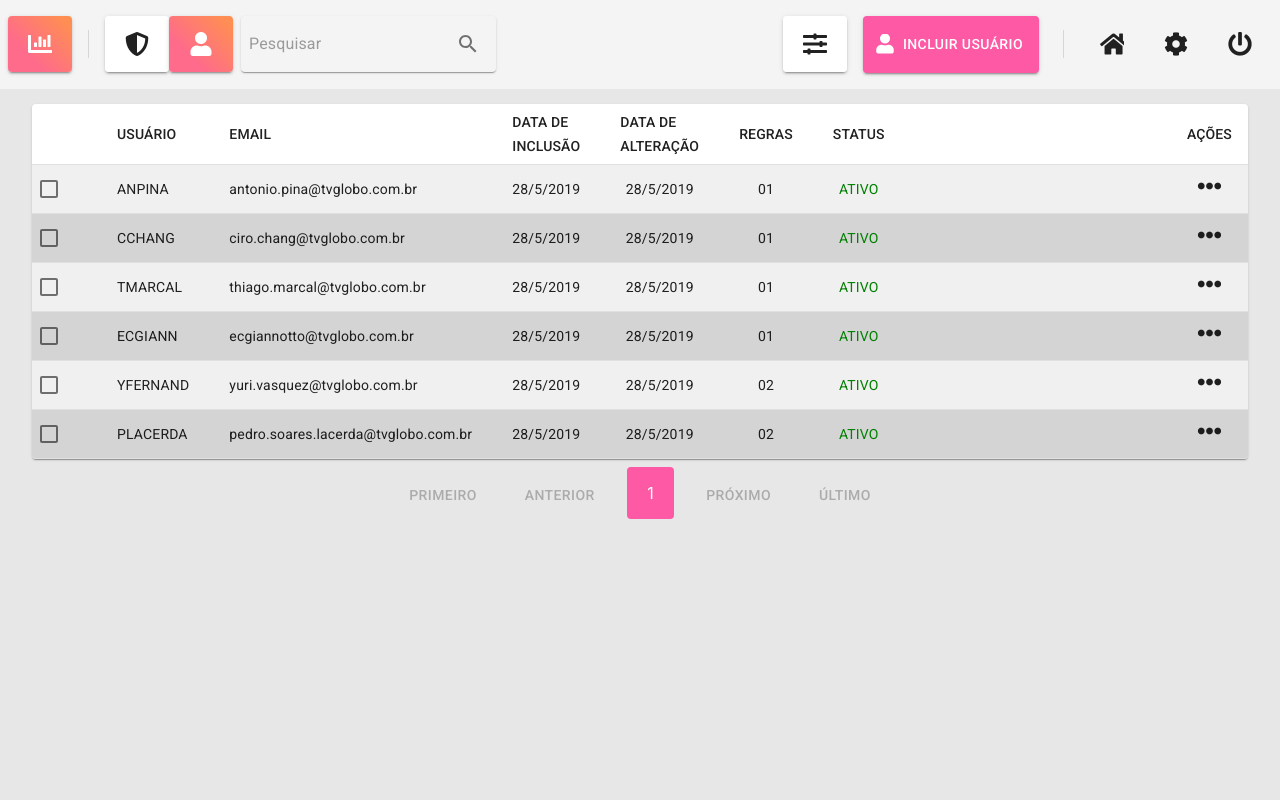
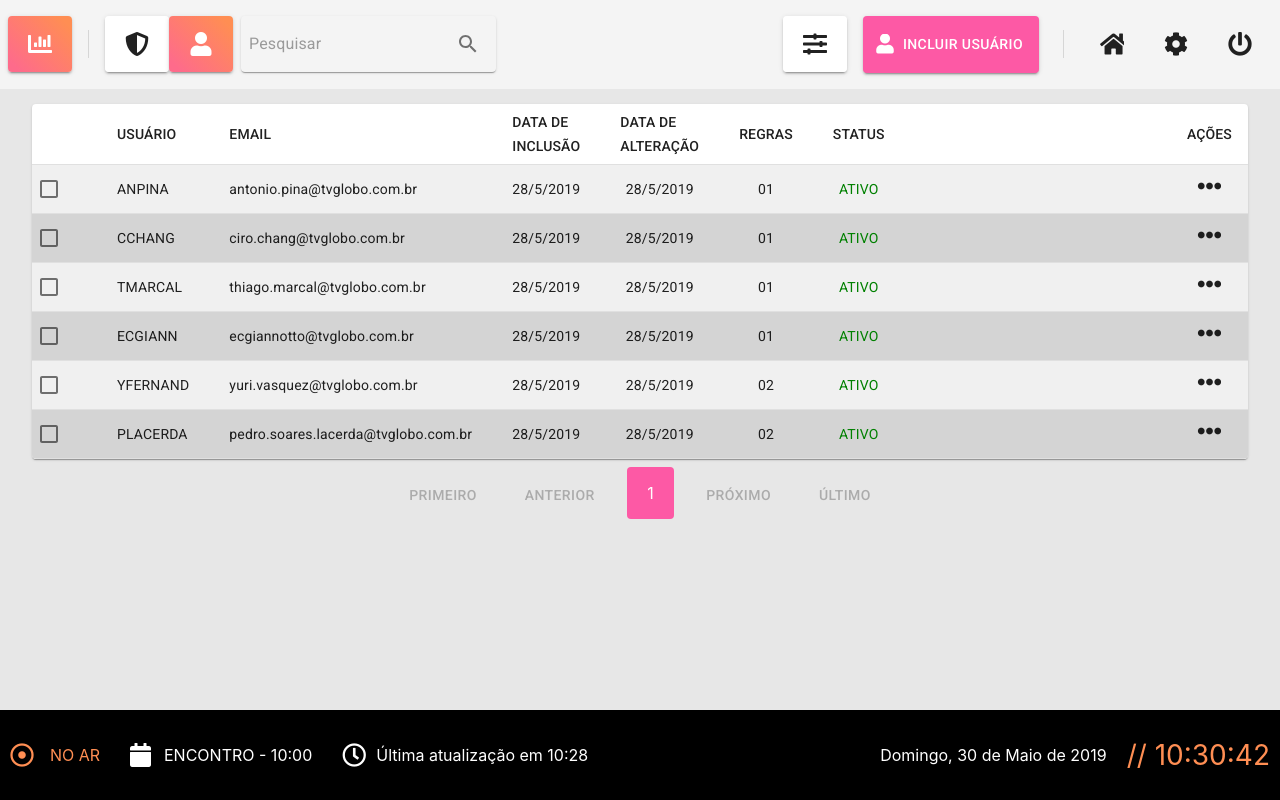
Before and after one commit to jonataspinto/storm-challenge, a React (Create React App) app: page / in a window 1280 px wide. Built offline with nearby package versions, Linux system fonts and the light colour scheme.

Commit message:
footer structure and update methods css

```diff
--- a/src/Shared/pt.js
+++ b/src/Shared/pt.js
@@ -20,6 +20,29 @@ export const LANG = {
         '',
         'AÇÕES'
     ],
+}
 
+export const DAYS = [
+    "Domingo",
+    "Segunda",
+    "Terça",
+    "Quarta",
+    "Quinta",
+    "Sexta",
+    "Sábado"
+]
 
-}
+export const MONTHS = [
+    "Janeiro",
+    "Fevereiro",
+    "Março",
+    "Abril",
+    "Maio",
+    "Junho",
+    "Julho",
+    "Agosto",
+    "Setembro",
+    "Outubro",
+    "Novembro",
+    "Dezembro"
+]
--- a/src/components/Button/ButtonStyled.js
+++ b/src/components/Button/ButtonStyled.js
@@ -3,7 +3,7 @@ import Button from '@material-ui/core/Button'
 
 export const ButtonContainer  = styled(Button)`
     &&{
-        background: ${props=> props.colors && `linear-gradient(45deg, ${props.colors.a} 30%, ${props.colors.b} 90%)`};
+        background: ${props=> props.colors && `linear-gradient(45deg, ${props.colors.a} 10%, ${props.colors.b} 90%)`};
         @media screen and (max-width: 600px){
             display: ${props => props.hide && 'none'}
         }
--- /dev/null
+++ b/src/components/Footer/Footer.js
@@ -0,0 +1,86 @@
+import React from 'react';
+import Box from '@material-ui/core/Box';
+import { makeStyles } from '@material-ui/core/styles';
+import useMediaQuery from '@material-ui/core/useMediaQuery';
+import Icon from '@material-ui/core/Icon';
+import {FooterContainer} from './FooterStyled'
+import{ DAYS, MONTHS } from '../../Shared/pt'
+
+const useStyles = makeStyles(theme=>({
+    content:{
+        // padding: theme.spacing(0),
+        // minWidth: '600px',
+        // backgroundColor: 'red'
+
+    },
+    flexChildren:{
+        display: 'flex',
+        alignItems: 'center',
+        justifyContent: 'space-between',
+        padding: '0 10px 0 10px',
+        minWidth: '90px'
+    },
+    draftStyle:{
+        color: '#ff8e53'
+    },
+    draftHour:{
+        fontSize: '28px'
+    },
+    icon:{
+        padding: '0 10px 0 10px',
+    }
+}))
+
+const mockDate = new Date(2019,5,30)
+
+export default function Footer() {
+    const classes =  useStyles()
+    const mobile = useMediaQuery('(min-width:700px)')
+    const tablet = useMediaQuery('(min-width: 1036px)')
+
+  return (
+    <FooterContainer>
+        <Box
+            className={classes.content}
+            display="flex"
+            alignItems="center"
+            justifyContent='space-between'
+        >
+            <div className={classes.flexChildren}>
+                <Icon className={`far fa-dot-circle ${classes.draftStyle}`}/>
+                <p className={classes.draftStyle}>NO AR</p>
+            </div>
+
+           { mobile && <div className={classes.flexChildren}>
+                <Icon className={`fas fa-calendar ${classes.icon}`}/>
+                <p className={classes}>ENCONTRO - 10:00</p>
+            </div>}
+
+            <div className={classes.flexChildren}>
+                <Icon className={`far fa-clock ${classes.icon}`}/>
+                <p className={classes}>Última atualização em 10:28</p>
+            </div>
+        </Box>
+
+        { tablet && <Box
+            className={classes.content}
+            display="flex"
+            alignItems="center"
+            justifyContent='flex-end'
+        >
+            <div className={classes.flexChildren}>
+                <p className={classes}>
+                    {`${DAYS[mockDate.getDay()]},
+                    ${mockDate.getDate()} de
+                    ${MONTHS[mockDate.getMonth()-1]} de
+                    ${mockDate.getFullYear()}`}
+                </p>
+            </div>
+
+            {tablet && <div className={classes.flexChildren}>
+                <p className={`${classes.draftStyle} ${classes.draftHour}`}>// 10:30:42</p>
+            </div>}
+        </Box>}
+    </FooterContainer>
+  );
+}
--- /dev/null
+++ b/src/components/Footer/FooterStyled.js
@@ -0,0 +1,15 @@
+import styled from 'styled-components'
+import {FlexContainer} from '../../Shared/Style'
+
+export const FooterContainer = styled(FlexContainer)`
+    justify-content: space-between;
+    align-items: center;
+    position: fixed;
+    bottom: 0;
+    width: 100vw;
+    background-color: black;
+    color: white;
+    @media screen and (max-width: 1036px){
+        justify-content: center;
+    }
+`
--- /dev/null
+++ b/src/components/Footer/index.js
@@ -0,0 +1,2 @@
+import Component from './Footer'
+export default Component
--- a/src/components/Table/Table.js
+++ b/src/components/Table/Table.js
@@ -17,7 +17,7 @@ import useMediaQuery from '@material-ui/core/useMediaQuery';
 const useStyles = makeStyles( theme=>({
   root: {
     width: '95%',
-    margin: '15px 0px 0 0px',
+    margin: '15px 0px 0px 0px',
     textAlign: 'center',
     [theme.breakpoints.down('sm')]: {
       width: "100%",
@@ -60,8 +60,8 @@ const useStyles = makeStyles( theme=>({
     padding: theme.spacing(2),
     color: 'rgba(0, 0, 0, 0.26)',
     '&:hover':{
-      margin: theme.spacing(1),
-      padding: theme.spacing(0),
+      // margin: theme.spacing(1),
+      // padding: theme.spacing(0),
       backgroundColor: 'rgba(0, 0, 0, 0.56)',
       color: 'rgba(0, 0, 0, 1)',
     }
--- a/src/screens/Home/Home.js
+++ b/src/screens/Home/Home.js
@@ -12,6 +12,8 @@ import InputBase from '@material-ui/core/InputBase';
 import SearchIcon from '@material-ui/icons/Search';
 import Paper from '@material-ui/core/Paper';
 import IconButton from '@material-ui/core/IconButton';
+import Footer from '../../components/Footer';
+import useMediaQuery from '@material-ui/core/useMediaQuery';
 
 const useStyles = makeStyles(theme => ({
     button: {
@@ -48,12 +50,13 @@ const useStyles = makeStyles(theme => ({
     input: {
         flex: 1,
         padding: theme.spacing(1),
-
     },
 }))
 
 export default function Home () {
     const classes = useStyles();
+    const mobile = useMediaQuery('(min-width:778px)')
+    const tablet = useMediaQuery('(min-width: 1036px)')
 
     const [state, setState] = useState({
         right: false,
@@ -67,7 +70,6 @@ export default function Home () {
         console.log(state)
     };
 
-
     return (
         <HomeContainer>
             <Header side={state.right} handleClick={()=>toggleDrawer('right')}>
@@ -78,7 +80,6 @@ export default function Home () {
                         colors={{a:'#fe6b8b', b:'#ff8e53'}}
                         icon="chart-bar"
                         class = {classes.buttonUniIcon}
-                        handle = {()=> alert('gradient')}
                         hide = {'true'}
                     />
 
@@ -99,7 +100,6 @@ export default function Home () {
                             colors={{a:'#fe6b8b', b:'#ff8e53'}}
                             icon="user"
                             class = {classes.buttonUniIcon}
-                            handle = {()=> alert('gradient')}
                             hide = {'true'}
                         />
                     </ButtonGroup>
@@ -126,35 +126,34 @@ export default function Home () {
                         class = {classes.button}
                         handle = {toggleDrawer('right')}
                     />
-                    <Button
+                    {mobile && <Button
                         value={LANG.includeUser}
                         variant="contained"
                         color="secondary"
                         icon="user"
                         class = {classes.button}
                         handle = {()=> alert('include user')}
-                        hide={'true'}
-                    />
+                    />}
+                    {tablet && <>
                         <Divider className={classes.divider} orientation="vertical" />
-                    <>
+                        <div>
                             <Button
                                 icon="home"
-                            hide={'true'}
                             />
                             <Button
                                 icon="cog"
-                            hide={'true'}
                             />
                             <Button
                                 icon="power-off"
-                            hide={'true'}
                             />
-                    </>
+                        </div>
+                    </>}
                 </Box>
             </Header>
 
             <Table/>
 
+            <Footer/>
         </HomeContainer>
     )
 }
--- a/src/screens/Home/HomeStyled.js
+++ b/src/screens/Home/HomeStyled.js
@@ -7,5 +7,4 @@ export const HomeContainer =  styled(FlexContainer)`
     background-color: #e7e7e7;
     width: 100vw;
     height: 100vh
-
 `
```
Lines whose indentation alone changed are shown as unchanged.
